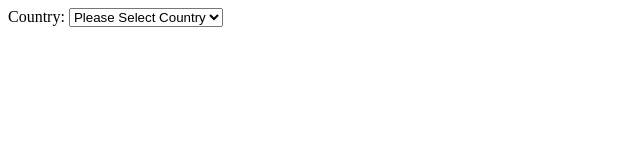
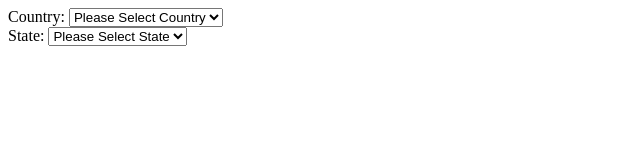
Before and after one commit to ub-victor/API-All-countries-dropdown-list, a plain HTML site: page index.html in a window 1280 px wide. Shown: the whole page, without its empty margins (0-640 px from the left). Drawn offline with Linux system fonts and the light colour scheme.

Commit message:
API-All-countries-dropdown-list

```diff
--- a/index.html
+++ b/index.html
@@ -13,6 +13,15 @@
                 <option value="">Please Select Country</option>
             </select>
         </div>
+
+        <!--Country Dropdown-->
+        <div class="select-something">
+            State:
+            <select name="state" id="stateSel" size="1">
+                <option value="">Please Select State</option>
+            </select>
+        </div>
+
     </form>
 
 
```
